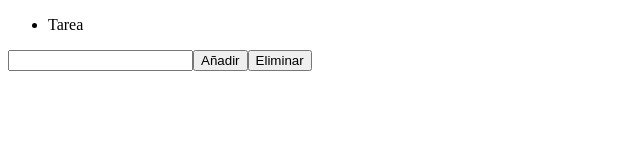
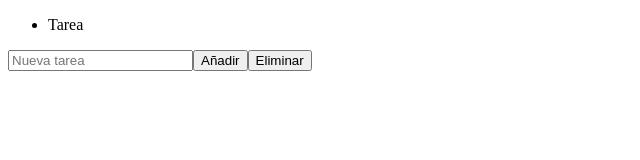
Before and after one commit to carlosazaustre/react-30-minutes, a React (Create React App) app: page / in a window 1280 px wide. Shown: the top 160 px of the page, without its empty margins (0-640 px from the left). Built offline with nearby package versions, Linux system fonts and the light colour scheme.

Commit message:
TodoList and TodoItem component

```diff
--- a/src/App.jsx
+++ b/src/App.jsx
@@ -9,7 +9,7 @@ export function App() {
   return (
     <Fragment>
       <TodoList todos={todos} />
-      <input type="text" />
+      <input type="text" placeholder="Nueva tarea" />
       <button>Añadir</button>
       <button>Eliminar</button>
     </Fragment>
--- a/src/components/TodoItem.jsx
+++ b/src/components/TodoItem.jsx
@@ -1,3 +1,7 @@
 import React from "react";
 
-export function TodoItem() {}
+export function TodoItem({ todo }) {
+  const { id, task, completed } = todo;
+
+  return <li>{task}</li>;
+}
--- a/src/components/TodoList.jsx
+++ b/src/components/TodoList.jsx
@@ -1,10 +1,11 @@
 import React from "react";
+import { TodoItem } from "./TodoItem";
 
 export function TodoList({ todos }) {
   return (
     <ul>
       {todos.map((todo) => (
-        <li>Tarea</li>
+        <TodoItem key={todo.id} todo={todo} />
       ))}
     </ul>
   );
```
